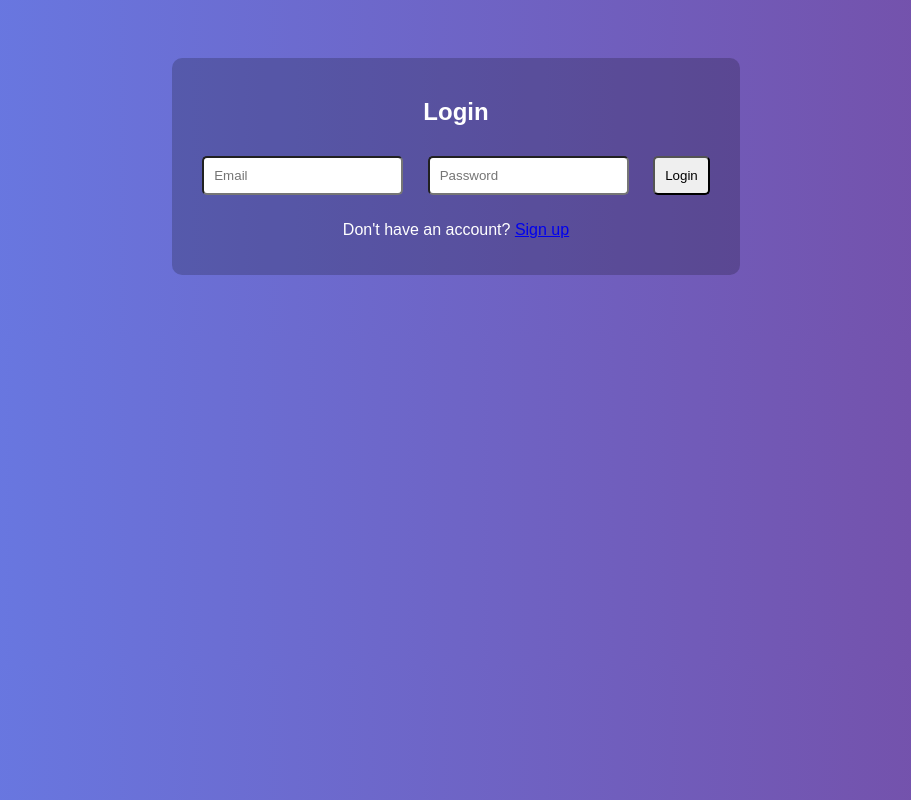
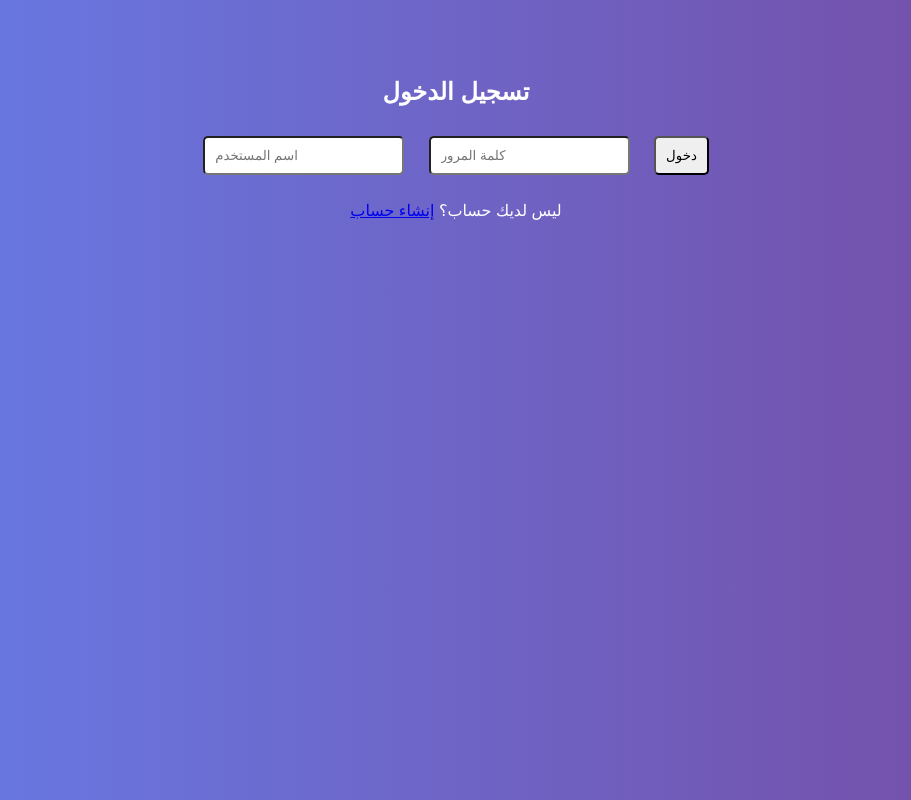
Before and after one commit to alilco/ali-esamm, a plain HTML site: page index.html in a window 1280 px wide. Shown: the whole page, without its empty margins (184-1095 px from the left). Drawn offline with Linux system fonts and the light colour scheme.

Commit message:
Update index.html

```diff
--- a/index.html
+++ b/index.html
@@ -1,18 +1,18 @@
 <!DOCTYPE html>
-<html>
+<html lang="ar">
 <head>
   <meta charset="UTF-8">
-  <title>Login | Messenger</title>
+  <title>تسجيل الدخول - ماسنجر</title>
   <link rel="stylesheet" href="style.css">
 </head>
 <body>
-  <div class="container">
-    <h2>Login</h2>
-    <input type="email" id="loginEmail" placeholder="Email">
-    <input type="password" id="loginPassword" placeholder="Password">
-    <button onclick="login()">Login</button>
-    <p>Don't have an account? <a href="signup.html">Sign up</a></p>
+  <div class="login-container">
+    <h2>تسجيل الدخول</h2>
+    <input type="text" id="login-username" placeholder="اسم المستخدم">
+    <input type="password" id="login-password" placeholder="كلمة المرور">
+    <button onclick="login()">دخول</button>
+    <p>ليس لديك حساب؟ <a href="signup.html">إنشاء حساب</a></p>
   </div>
-  <script type="module" src="login.js"></script>
+  <script src="script.js"></script>
 </body>
 </html>
```
